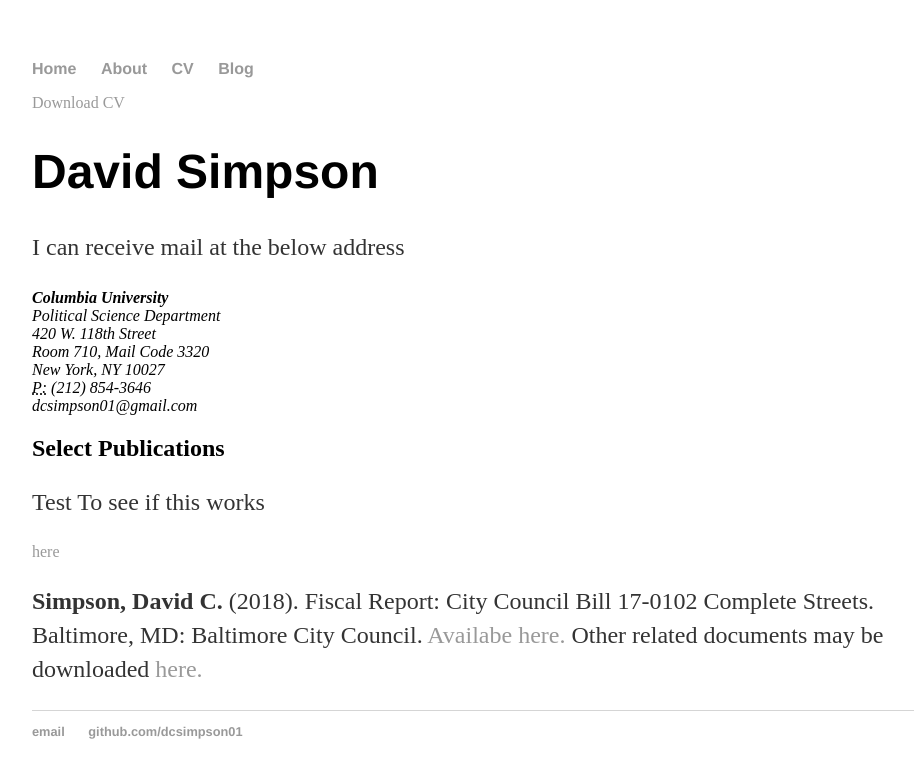
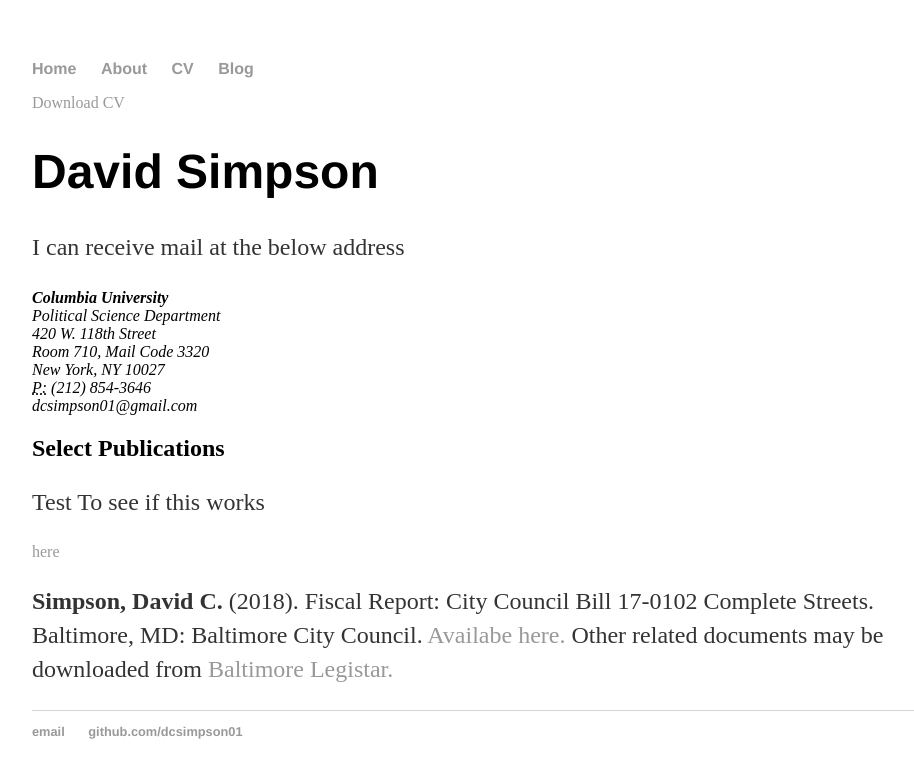
Before and after one commit to dcsimpson01/dcsimpson01.github.io, a Jekyll site: the page built from cv/index.html, in a window 1280 px wide. Shown: the top 778 px of the page, without its empty margins (160-1074 px from the left). Built offline with Jekyll 4.4.1, drawn with Linux system fonts in a browser that asks for light colours.

Commit message:
Update index.html

```diff
--- a/cv/index.html
+++ b/cv/index.html
@@ -4,7 +4,7 @@ title: David Simpson CV
 ---
 
 	<div class="cv">
-		<a href="#" class="download" title="Download CV as PDF">Download CV</a>
+		<a href="https://dcsimpson01.github.io/docs/David.Simpson.Resume.pdf" class="download" title="Download CV as PDF">Download CV</a>
 					<h1>David Simpson</h1>
 		<p> I can receive mail at the below address </p>
 					<address>
@@ -23,5 +23,5 @@ title: David Simpson CV
 		<p> Test To see if this works </p><a href="https://dcsimpson01.github.io/docs/Fiscal_Report-Bill_17-0102_Complete_Streets.pdf">here</a>
 					<p><strong>Simpson, David C.</strong> (2018). Fiscal Report: City Council Bill 17-0102 Complete Streets. Baltimore, MD: Baltimore City Council.
 					<a href="https://dcsimpson01.github.io/docs/Fiscal_Report-Bill_17-0102_Complete_Streets.pdf">Availabe here.</a> Other related documents may be
-						downloaded <a href="https://baltimore.legistar.com/LegislationDetail.aspx?ID=3105004&GUID=D84D8A72-1C20-494D-A909-7503F044A56F&Options=ID%7CText%7C&Search=complete+streets"> here.</a> </p>
+						downloaded from <a href="https://baltimore.legistar.com/LegislationDetail.aspx?ID=3105004&GUID=D84D8A72-1C20-494D-A909-7503F044A56F&Options=ID%7CText%7C&Search=complete+streets"> Baltimore Legistar.</a> </p>
 	</div>
```
